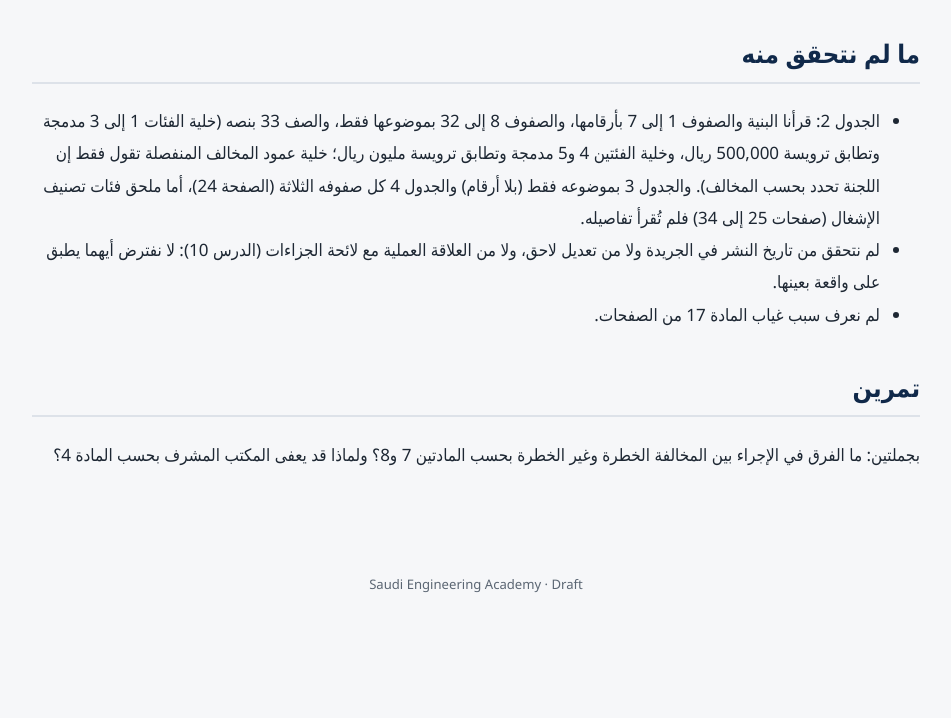
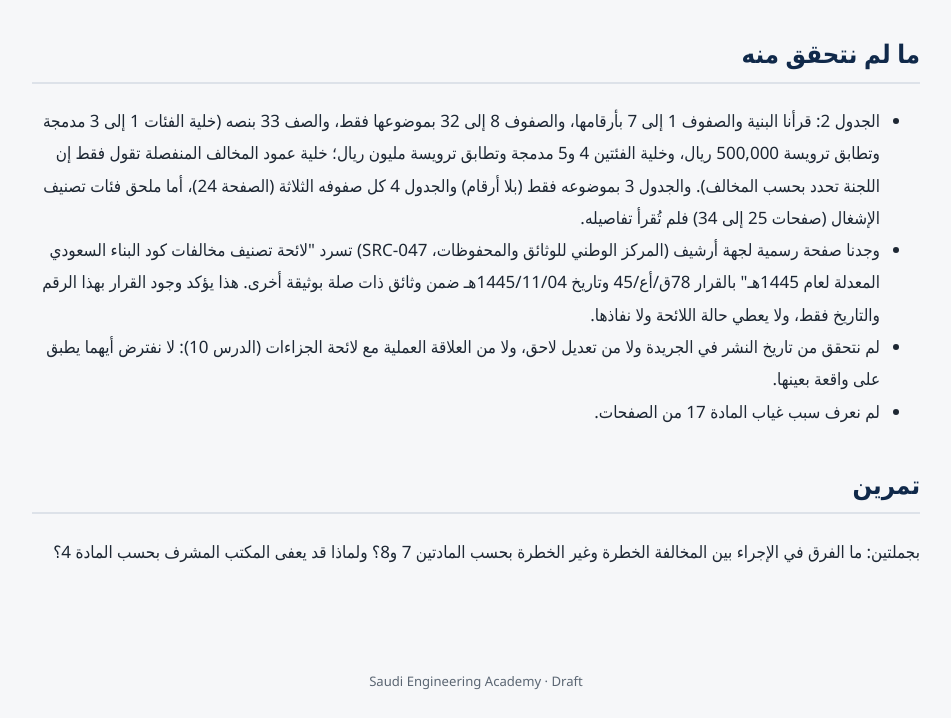
Before and after one commit to eng540/saudi-engineering-academy-site, a plain HTML site: page lesson-11.html in a window 1280 px wide. Shown: the part 7155-7873 px from the top of the page, without its empty margins (164-1115 px from the left). Before the commit the page ends 7776 px from the top, so only its background shows below. Drawn offline with Linux system fonts and the light colour scheme.

Commit message:
Update lesson-11.html with additional content

```diff
--- a/lesson-11.html
+++ b/lesson-11.html
@@ -62,6 +62,6 @@ footer{text-align:center;color:var(--muted);font-size:.82rem;padding:24px}
 <div class='tw'><table><thead><tr><th>الفئة</th><th>المالك (1-3) أعلى</th><th>المالك أدنى</th><th>مقاول الصيانة (2-3) أعلى</th><th>مقاول الصيانة أدنى</th></tr></thead><tbody><tr><td>5</td><td>250,000</td><td>60,000</td><td>500,000</td><td>120,000</td></tr><tr><td>4</td><td>150,000</td><td>36,000</td><td>300,000</td><td>72,000</td></tr><tr><td>3</td><td>90,000</td><td>12,000</td><td>180,000</td><td>24,000</td></tr><tr><td>2</td><td>30,000</td><td>4,000</td><td>60,000</td><td>8,000</td></tr><tr><td>1</td><td>10,000</td><td>2,000</td><td>20,000</td><td>4,000</td></tr></tbody></table></div>
 <ul><li>الرمزان 1-3 و2-3 في الصف 3 يرقمان سطري الجهة (المالك ثم مقاول الصيانة)، وهذا يؤكد قراءتنا السابقة لترقيم الجهات في الجدول 2. إجراءات الصف 3: إزالة المخالفات والتنفيذ وفق متطلبات الصيانة والتشغيل، ومراجعة أعمال الصيانة للأنظمة، وتنفيذ أعمالها وفق الكود.</li><li>بعد الصف 3 تبدأ الصفحة 25 بملحق مختلف عنوانه "فئات تصنيف الإشغال" (تصنيف إشغالات المباني بحسب SBC 201)، يربط مجموعات الإشغال (A وB وE وF وH وI وM وR وS وU) بالفئات الخمس. نظرنا في صفحتيه الأوليين (مجموعة التجمعات A-1 إلى A-3 ثم ما بعدها) وفي صور مصغرة لباقي الصفحات حتى 34 فقط، ولم نقرأ تفاصيلها ولا ننقلها هنا. الملحق يعرّف أنواع الإشغال ولا يحدد غرامات.</li></ul>
 <h2>ما لم نتحقق منه</h2>
-<ul><li>الجدول 2: قرأنا البنية والصفوف 1 إلى 7 بأرقامها، والصفوف 8 إلى 32 بموضوعها فقط، والصف 33 بنصه (خلية الفئات 1 إلى 3 مدمجة وتطابق ترويسة 500,000 ريال، وخلية الفئتين 4 و5 مدمجة وتطابق ترويسة مليون ريال؛ خلية عمود المخالف المنفصلة تقول فقط إن اللجنة تحدد بحسب المخالف). والجدول 3 بموضوعه فقط (بلا أرقام) والجدول 4 كل صفوفه الثلاثة (الصفحة 24)، أما ملحق فئات تصنيف الإشغال (صفحات 25 إلى 34) فلم تُقرأ تفاصيله.</li><li>لم نتحقق من تاريخ النشر في الجريدة ولا من تعديل لاحق، ولا من العلاقة العملية مع لائحة الجزاءات (الدرس 10): لا نفترض أيهما يطبق على واقعة بعينها.</li><li>لم نعرف سبب غياب المادة 17 من الصفحات.</li></ul>
+<ul><li>الجدول 2: قرأنا البنية والصفوف 1 إلى 7 بأرقامها، والصفوف 8 إلى 32 بموضوعها فقط، والصف 33 بنصه (خلية الفئات 1 إلى 3 مدمجة وتطابق ترويسة 500,000 ريال، وخلية الفئتين 4 و5 مدمجة وتطابق ترويسة مليون ريال؛ خلية عمود المخالف المنفصلة تقول فقط إن اللجنة تحدد بحسب المخالف). والجدول 3 بموضوعه فقط (بلا أرقام) والجدول 4 كل صفوفه الثلاثة (الصفحة 24)، أما ملحق فئات تصنيف الإشغال (صفحات 25 إلى 34) فلم تُقرأ تفاصيله.</li><li>وجدنا صفحة رسمية لجهة أرشيف (المركز الوطني للوثائق والمحفوظات، SRC-047) تسرد "لائحة تصنيف مخالفات كود البناء السعودي المعدلة لعام 1445هـ" بالقرار 78ق/أع/45 وتاريخ 1445/11/04هـ ضمن وثائق ذات صلة بوثيقة أخرى. هذا يؤكد وجود القرار بهذا الرقم والتاريخ فقط، ولا يعطي حالة اللائحة ولا نفاذها.</li><li>لم نتحقق من تاريخ النشر في الجريدة ولا من تعديل لاحق، ولا من العلاقة العملية مع لائحة الجزاءات (الدرس 10): لا نفترض أيهما يطبق على واقعة بعينها.</li><li>لم نعرف سبب غياب المادة 17 من الصفحات.</li></ul>
 <h2>تمرين</h2>
 <p>بجملتين: ما الفرق في الإجراء بين المخالفة الخطرة وغير الخطرة بحسب المادتين 7 و8؟ ولماذا قد يعفى المكتب المشرف بحسب المادة 4؟</p></main><footer>Saudi Engineering Academy &middot; Draft</footer></body></html>
```
